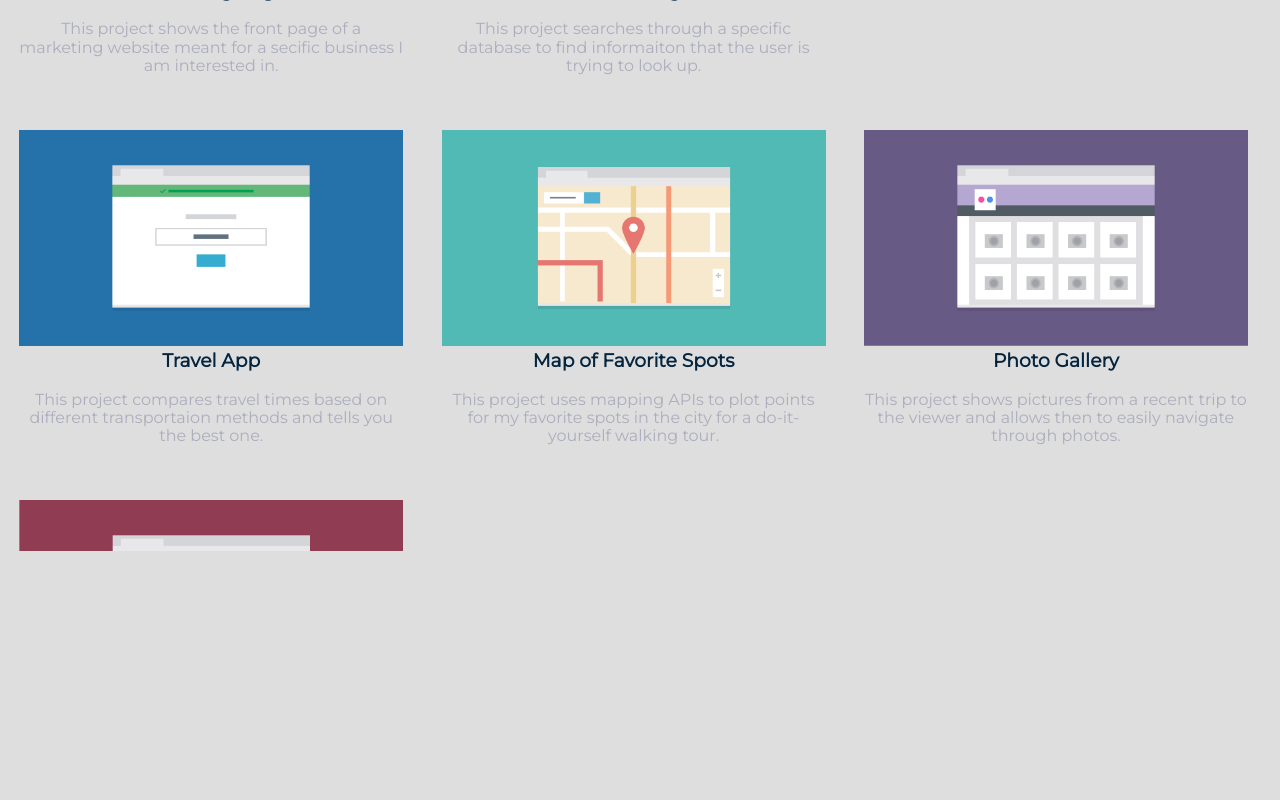
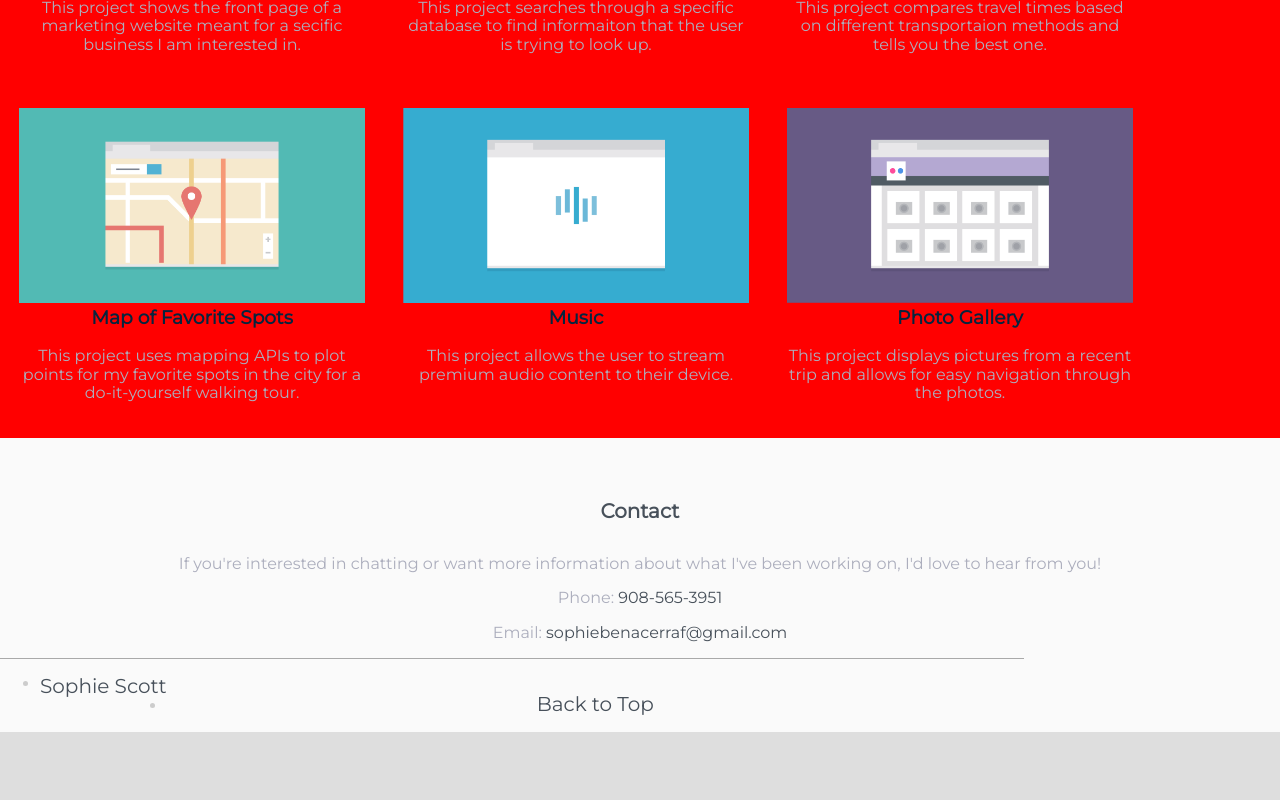
Before and after one commit to sophienscott/responsive_layout, a plain HTML site: page index.html in a window 1280 px wide. Shown: the part 720-1520 px from the top of the page. After the commit the page ends 1452 px from the top, so only its background shows below. Drawn offline with nearby package versions, Linux system fonts and the light colour scheme; files that its build step writes are made by us from their sources.

Commit message:
Updated files

```diff
--- a/index.html
+++ b/index.html
@@ -3,20 +3,9 @@
   <head>
     <meta charset="utf-8">
     <title>Sophie Scott | Web Developer</title>
-    <link rel="stylesheet" href="css/normalize.css">
+    <link rel="stylesheet" href="CSS/normalize.css">
     <link href='https://fonts.googleapis.com/css?family=Montserrat' rel='stylesheet' type='text/css'>
-    <link rel="stylesheet" href="css/main.css">
-    <link rel="stylesheet" href="css/responsive.css">
-    <meta name="viewport" content="width=device-width, initial-scale=1.0">
-  </head>
-<!DOCTYPE html>
-<html>
-  <head>
-    <meta charset="utf-8">
-    <title>Sophie Scott | Web Developer</title>
-    <!--<link rel="stylesheet" href="css/normalize.css">-->
-    <link href='https://fonts.googleapis.com/css?family=Montserrat' rel='stylesheet' type='text/css'>
-    <link rel="stylesheet" href="main.css">
+    <link rel="stylesheet" href="CSS/main.css">
      <!--<link rel="stylesheet" href="responsive.css"> -->
      <meta name="viewport" content="width=device-width, initial-scale=1.0">
   </head>
@@ -29,21 +18,19 @@
               <nav>
                 <ul>
                   <li><a href="index.html" class="selected">Home</a></li>
-                  <li><a href="portfolio.html">Portfolio</a></li>
-                  <li><a href="contact.html">Contact</a></li>
+                  <li><a href="#portfolio">Portfolio</a></li>
+                  <li><a href="#contact">Contact</a></li>
                 </ul>
               </nav>
             </header>
                 <div class="profile">
-            <!--<a href="img/responsive-layout-profile.png"> -->
                 <img src="img/responsive-layout-profile.png" alt="profile-photo">
                 <p>Hi! I'm a front-end web developper who loves reposnsive design and CSS. I am very motived, love strategic thinking and problem solving. I work great in a team atmosphere and love to learn new techiques.  </p>
                 </div>
-            <!-- </a> -->
         </section>
         <section  id="wrapper">
-          <h1> PORTFOLIO </h1>
-          <ul id="gallery">
+          <h1><a name="portfolio"> PORTFOLIO </a></h1>
+          <ul id="gallery" class="clearfix">
             <li>
                 <img src="img/portfolio-1.png" alt="marketing-page">
                 <h3>Marketing Page</h3>
@@ -65,30 +52,29 @@
                 <p>This project uses mapping APIs to plot points for my favorite spots in the city for a do-it-yourself walking tour.</p>
             </li>
             <li>
+              <img src="img/portfolio-10.png" alt="">
+              <h3>Music</h3>
+              <p>This project allows the user to stream premium audio content to their device.</p>
+          </li>
+          <li>
               <img src="img/portfolio-5.png" alt="">
               <h3>Photo Gallery</h3>
-              <p>This project shows pictures from a recent trip to the viewer and allows then to easily navigate through photos.</p>
-          </li>
-          <li>
-              <img src="img/portfolio-13.png" alt="">
-              <h3>Calculator</h3>
-              <p>Someone can enter in the numbers they want, and press the big blue button to ge the result.</p>
+              <p>This project displays pictures from a recent trip and allows for easy navigation through the photos.</p>
           </li>
           </ul>
         </section>
         <section class="footer">
         <footer>
-            <h1>Contact</h1>
+            <h1><a name="contact">Contact</a></h1>
               <p>If you're interested in chatting or want more information about what I've been working on, I'd love to hear from you!</p>
             <p>Phone: <a href="tel:+1-908-565-3951">908-565-3951</a></p>
             <p>Email:
               <a href="mailto:sophiebenacerraf@gmail.com?Subject=Hello" target="_top">sophiebenacerraf@gmail.com</a>
             </p>
-            <br>
       <div class="anchor">
        <ul>
-        <li><a href="index.html" class="logo">Sophie Scott</a></li>
-        <li><a href="index.html">Back to Top</a></li>
+        <li><a href="index.html" class="footl">Sophie Scott</a></li>
+        <li><a href="index.html" class="footr">Back to Top</a></li>
         </ul>
       </div>
       </footer>
--- a/main.css
+++ b/main.css
@@ -2,9 +2,9 @@
 /*******************************************
 GENERAL
 ********************************************/
-/** {
+* {
   box-sizing: border-box;
-}*/
+}
 
 body {
   font-family: 'Montserrat', sans-serif;
@@ -32,6 +32,16 @@ h3 {
 
 p {
     text-align: center;
+}
+
+.clearfix:after {
+  content: "";
+  display: table;
+  clear: both;
+}
+
+.clearfix {
+    background-color:red;
 }
 
 /*******************************************
@@ -114,6 +124,14 @@ Footer
     padding-bottom: 1em;
 }
 
+.footl {
+    float: left;
+}
+
+.footr ul a {
+    float:right;
+}
+
 .anchor a,
 .anchor p,
 .footer h1 {
@@ -124,14 +142,8 @@ Footer
     overflow: auto;
     border-top: 1px solid darkgray;
     max-width: 80%;
-    margin: auto;
 }
 
-.anchor ul li {
-    display: inline-block;
-    overflow: auto;
-    padding-left: 0;
-}
 
 
 /*******************************************
@@ -160,6 +172,7 @@ PAGE: Home
   margin: 0;
   padding: 0;
   list-style: none;
+  overflow: auto;
 }
 
 #gallery h1 {
@@ -288,9 +301,10 @@ nav li {
  padding: 2.5%;
 }
 
-#gallery li:nth-child( 3 ) {
-    clear: left;
+.empty {
+    padding-left: 6em;
 }
+
 
 }
 
@@ -318,10 +332,14 @@ header {
 }
 
 /*Gallery spacing*/
+
 #gallery li {
     max-width: 30%;
     padding: 1.5%;
-    position: relative;
 }
 
+
+
 }
+
+/*need to know how to add new or different info in a media querie (eg-footer links)*/
```
